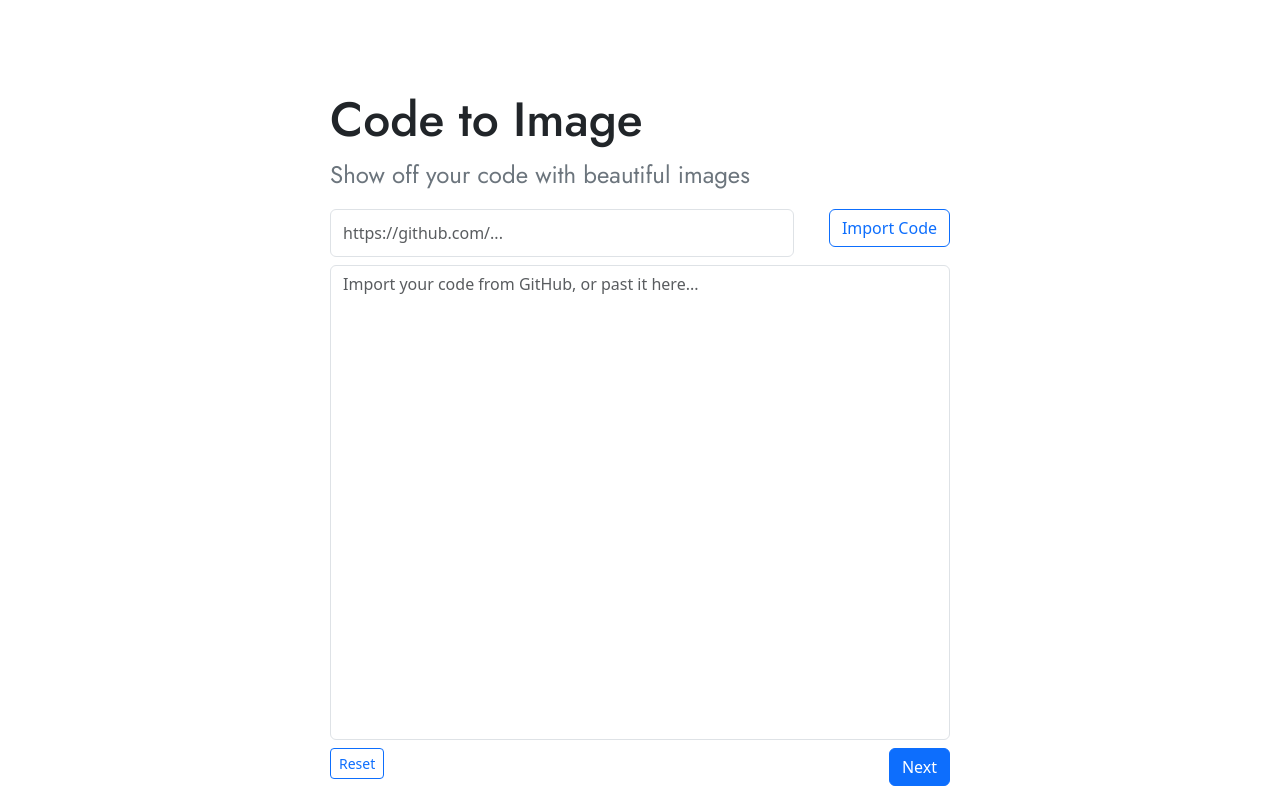
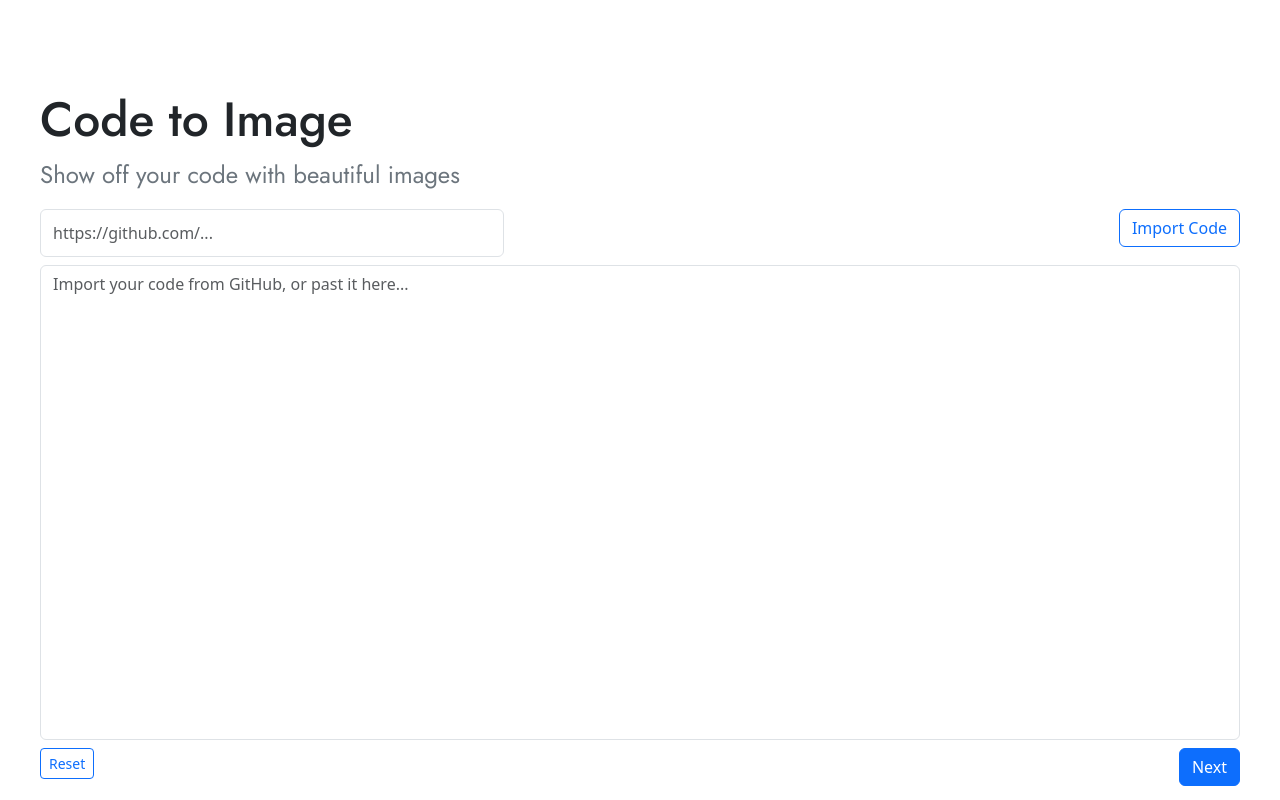
Before and after one commit to Laponski/code-image-generator, a Flask app: page / in a window 1280 px wide. Run offline with Flask 3, Linux system fonts and the light colour scheme.

Commit message:
style: changed some little things to make style better

```diff
--- a/templates/base.html
+++ b/templates/base.html
@@ -27,7 +27,7 @@
       {% endwith %}
   </div>
 
-  <div style="width: 620px; margin: auto; margin-top: 91px;">
+  <div style="min-width: 620px; max-width: 1200px; margin: auto; margin-top: 91px;">
     <body>
       <h1 style="text-align: left; font-size: 48px; font-family: 'Jost', sans-serif;">
         Code to Image
```
